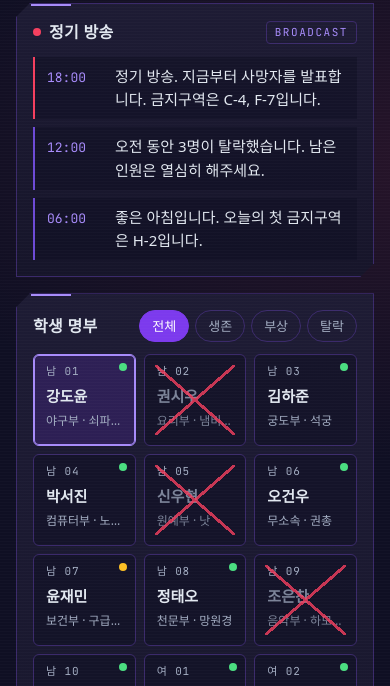
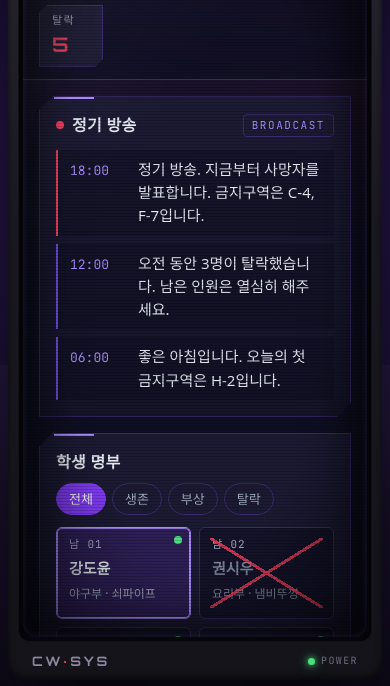
Before and after one commit to 23342354/cw-battle-royale, a plain HTML site: page index.html in a window 390 px wide. Shown: the part 158-844 px from the top of the page. Drawn offline with Linux system fonts and the light colour scheme; a web font is replaced by a local one.

Commit message:
Frame the page inside a CRT monitor viewed from outside
Wrap the HUD in a monitor bezel with curved glass, scanlines, vignette,
glare and a power-on animation; add chin (brand, grill, LED) and stand
on a dim room backdrop. Content scrolls inside the screen. Phone widths
get a thin bezel and no stand.

Co-Authored-By: Claude Opus 5.5 <noreply@anthropic.com>

```diff
--- a/index.html
+++ b/index.html
@@ -12,6 +12,12 @@
 </head>
 <body>
   <a class="skip" href="#roster">명부로 건너뛰기</a>
+
+  <div class="room">
+  <div class="monitor">
+    <div class="bezel">
+      <div class="screen">
+        <div class="screen-scroll" tabindex="-1">
 
   <header class="topbar">
     <div class="brand">
@@ -131,6 +137,22 @@
     <p>비공식 팬 페이지 · 시안 v0.1 · 모든 인물/설정은 임시 데이터입니다.</p>
   </footer>
 
+        </div>
+        <div class="screen-fx" aria-hidden="true"></div>
+      </div>
+    </div>
+    <div class="chin" aria-hidden="true">
+      <span class="chin-brand">CW<b>·</b>SYS <small>TERMINAL 9000</small></span>
+      <span class="grill"></span>
+      <span class="controls">
+        <span class="knob"></span><span class="knob"></span>
+        <span class="power"><span class="led"></span>POWER</span>
+      </span>
+    </div>
+  </div>
+  <div class="stand" aria-hidden="true"><span class="neck"></span><span class="base"></span></div>
+  </div>
+
   <script src="data.js"></script>
   <script src="app.js"></script>
 </body>
--- a/styles.css
+++ b/styles.css
@@ -41,10 +41,6 @@
 html, body { margin: 0; }
 
 body {
-  background:
-    radial-gradient(1200px 600px at 10% -10%, rgba(124, 58, 237, .18), transparent 60%),
-    radial-gradient(900px 500px at 110% 10%, rgba(244, 63, 94, .10), transparent 60%),
-    var(--color-background);
   color: var(--color-foreground);
   font-family: var(--font-body);
   font-size: 15px;
@@ -53,13 +49,126 @@ body {
   -webkit-font-smoothing: antialiased;
 }
 
-/* scanline overlay */
-body::after {
-  content: "";
-  position: fixed; inset: 0;
+/* ── Room + Monitor (모니터 밖에서 보는 뷰) ── */
+body {
+  background:
+    radial-gradient(900px 520px at 50% 38%, rgba(124, 58, 237, .22), transparent 70%),
+    linear-gradient(180deg, #08080f 0%, #0c0b17 62%, #15131f 62%, #0a0910 100%);
+  background-attachment: fixed;
+}
+.room {
+  min-height: 100vh;
+  min-height: 100dvh;
+  display: flex; flex-direction: column; align-items: center; justify-content: center;
+  padding: 18px 24px 0;
+}
+.monitor {
+  width: min(1560px, 100%);
+  position: relative;
+  border-radius: 26px;
+  padding: 22px 22px 0;
+  background:
+    linear-gradient(180deg, #2a2933 0%, #1a1921 45%, #141319 100%);
+  box-shadow:
+    inset 0 2px 0 rgba(255, 255, 255, .08),
+    inset 0 -3px 6px rgba(0, 0, 0, .6),
+    0 40px 80px -20px rgba(0, 0, 0, .9),
+    0 0 120px rgba(124, 58, 237, .18);
+  z-index: 2;
+}
+.bezel {
+  border-radius: 18px;
+  padding: 10px;
+  background: #07070c;
+  box-shadow: inset 0 0 0 1px rgba(255, 255, 255, .05), inset 0 6px 14px rgba(0, 0, 0, .9);
+}
+.screen {
+  position: relative;
+  height: calc(100dvh - 210px);
+  min-height: 420px;
+  border-radius: 22px / 28px;
+  overflow: hidden;
+  background: var(--color-background);
+  isolation: isolate;
+}
+.screen-scroll {
+  height: 100%;
+  overflow-y: auto;
+  overflow-x: hidden;
+  background:
+    radial-gradient(1200px 600px at 10% -10%, rgba(124, 58, 237, .18), transparent 60%),
+    radial-gradient(900px 500px at 110% 10%, rgba(244, 63, 94, .10), transparent 60%),
+    var(--color-background);
+  scrollbar-width: thin;
+  scrollbar-color: var(--color-border-strong) transparent;
+  animation: crt-on .9s var(--ease) both;
+  transform-origin: center;
+}
+.screen-scroll:focus { outline: none; }
+@keyframes crt-on {
+  0%   { transform: scale(1, .004); filter: brightness(4); opacity: .2; }
+  45%  { transform: scale(1, .004); filter: brightness(4); opacity: 1; }
+  70%  { transform: scale(1, 1.02); filter: brightness(1.6); }
+  100% { transform: scale(1, 1); filter: brightness(1); }
+}
+/* glass: scanlines + vignette + curvature + glare */
+.screen-fx {
+  position: absolute; inset: 0;
   pointer-events: none;
-  background: repeating-linear-gradient(0deg, rgba(255,255,255,.018) 0 1px, transparent 1px 3px);
-  z-index: 50;
+  border-radius: inherit;
+  z-index: 30;
+  background:
+    linear-gradient(125deg, rgba(255, 255, 255, .07) 0%, rgba(255, 255, 255, .02) 22%, transparent 38%),
+    repeating-linear-gradient(0deg, rgba(0, 0, 0, .18) 0 1px, transparent 1px 3px),
+    radial-gradient(ellipse at center, transparent 58%, rgba(0, 0, 0, .55) 100%);
+  box-shadow:
+    inset 0 0 60px rgba(0, 0, 0, .75),
+    inset 0 0 6px rgba(167, 139, 250, .25);
+  animation: flicker 6s infinite steps(1);
+}
+@keyframes flicker {
+  0%, 100% { opacity: 1; }
+  48% { opacity: .92; }
+  49% { opacity: 1; }
+}
+
+.chin {
+  height: 58px;
+  display: grid; grid-template-columns: 1fr auto 1fr; align-items: center;
+  padding: 0 14px;
+  color: #6f6c80;
+}
+.chin-brand { font-family: var(--font-display); font-weight: 700; font-size: 13px; letter-spacing: .2em; color: #8b88a0; }
+.chin-brand b { color: var(--color-accent); }
+.chin-brand small { font-family: var(--font-mono); font-weight: 400; font-size: 10px; letter-spacing: .14em; color: #5d5a6e; margin-left: 6px; }
+.grill {
+  width: 160px; height: 10px;
+  background: repeating-linear-gradient(90deg, #0b0a10 0 3px, transparent 3px 6px);
+  border-radius: 3px; opacity: .8;
+}
+.controls { justify-self: end; display: flex; align-items: center; gap: 12px; }
+.knob {
+  width: 16px; height: 16px; border-radius: 50%;
+  background: radial-gradient(circle at 35% 30%, #4a4858, #1c1b23 70%);
+  box-shadow: 0 1px 2px rgba(0, 0, 0, .8), inset 0 1px 0 rgba(255, 255, 255, .12);
+}
+.power { display: flex; align-items: center; gap: 6px; font-family: var(--font-mono); font-size: 10px; letter-spacing: .14em; }
+.led {
+  width: 7px; height: 7px; border-radius: 50%;
+  background: var(--color-ok);
+  box-shadow: 0 0 6px var(--color-ok), 0 0 14px rgba(74, 222, 128, .6);
+}
+
+.stand { display: flex; flex-direction: column; align-items: center; margin-top: -2px; z-index: 1; }
+.neck {
+  width: 140px; height: 40px;
+  background: linear-gradient(90deg, #121118, #24232c 50%, #121118);
+  clip-path: polygon(14% 0, 86% 0, 100% 100%, 0 100%);
+}
+.base {
+  width: 380px; height: 16px; border-radius: 50% / 100% 100% 0 0;
+  background: linear-gradient(180deg, #2a2933, #121118);
+  box-shadow: 0 18px 30px rgba(0, 0, 0, .8);
 }
 
 .sr-only {
@@ -387,6 +496,12 @@ h2 {
   }
 }
 @media (max-width: 720px) {
+  .room { padding: 8px 8px 0; justify-content: flex-start; }
+  .monitor { padding: 10px 10px 0; border-radius: 18px; }
+  .bezel { padding: 5px; border-radius: 12px; }
+  .screen { height: calc(100dvh - 72px); min-height: 0; border-radius: 12px / 16px; }
+  .chin { height: 38px; grid-template-columns: 1fr auto; }
+  .grill, .knob, .chin-brand small, .stand { display: none; }
   .topbar { padding: var(--space-3) var(--space-4); position: static; }
   .board {
     padding: var(--space-4);
```
